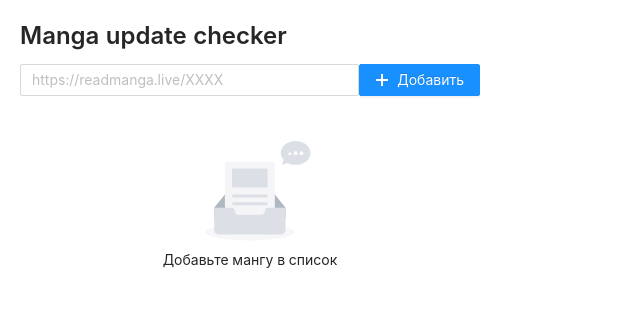
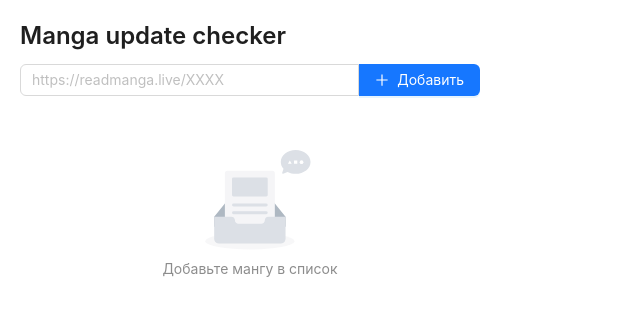
Before and after one commit to SimbiozizV/manga-update-checker, a React app: page / in a window 1280 px wide. Shown: the top 316 px of the page, without its empty margins (0-640 px from the left). Built offline with nearby package versions, Linux system fonts and the light colour scheme.

Commit message:
Обновил зависимости

```diff
--- a/src/components/AddForm.tsx
+++ b/src/components/AddForm.tsx
@@ -11,9 +11,15 @@ const StyledForm = styled(Form)`
     display: grid;
     grid-template-columns: 1fr min-content;
 
-    .ant-form-item {
-        margin-bottom: 15px;
-    }
+  .ant-input {
+    border-top-right-radius: 0;
+    border-bottom-right-radius: 0;
+  }
+
+  .ant-btn {
+    border-top-left-radius: 0;
+    border-bottom-left-radius: 0;
+  }
 `;
 
 const selector = (state: Store) => state.isAdding;
@@ -32,7 +38,7 @@ const AddForm: FC = () => {
     return (
         <StyledForm form={form} onFinish={onFinish}>
             <Form.Item name="url" rules={[{ required: true, message: 'заполните url' }]}>
-                <Input placeholder="https://readmanga.live/XXXX" />
+                <Input placeholder="https://readmanga.live/XXXX"  />
             </Form.Item>
             <Form.Item>
                 <Button type="primary" htmlType="submit" loading={isAdding} icon={<PlusOutlined />}>
--- a/src/components/NewChaptersTab/UpdateButton.tsx
+++ b/src/components/NewChaptersTab/UpdateButton.tsx
@@ -1,4 +1,5 @@
 import React, { FC } from 'react';
+import { ReloadOutlined } from '@ant-design/icons';
 import { Button } from 'antd';
 import { Store } from '../../types/Store';
 import { useAppDispatch, useAppSelector } from '../../hooks';
@@ -15,7 +16,7 @@ const UpdateButton: FC = () => {
     };
 
     return (
-        <Button type="primary" onClick={onUpdate} loading={isUpdating}>
+        <Button type="primary" onClick={onUpdate} loading={isUpdating} icon={<ReloadOutlined />}>
             Проверить обновления
         </Button>
     );
--- a/src/index.tsx
+++ b/src/index.tsx
@@ -1,11 +1,11 @@
 import React from 'react';
 import { createRoot } from 'react-dom/client';
 import Root from './components/Root';
-import 'antd/dist/antd.min.css';
 import { Provider } from 'react-redux';
 import { initStore } from './state';
 import MangaStorage from './class/MangaStorage';
 import { STORAGE_KEY } from './constants';
+import 'antd/dist/reset.css';
 
 (async () => {
     const container = document.getElementById('app');
```
Also changed, not shown: package.json (+25 -24 lines), src/manifest.json, 2 other files (tests, documents, lock files or other folders).
